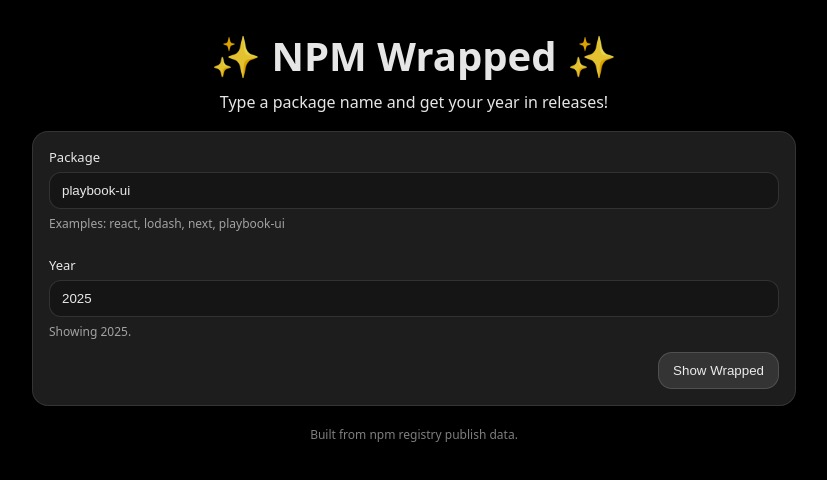
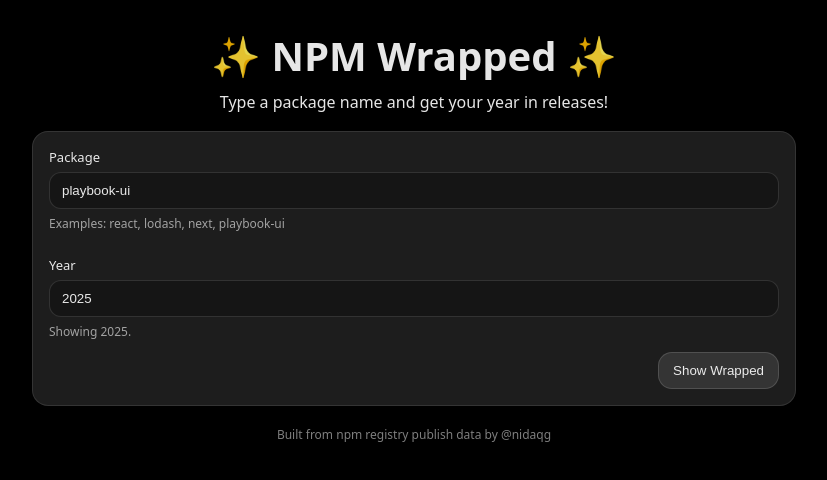
Before and after one commit to nidaqg/npm_wrapped, a React (Vite) app: page / in a window 1280 px wide. Shown: the top 480 px of the page, without its empty margins (226-1053 px from the left). Built offline with nearby package versions, Linux system fonts and the light colour scheme.

Commit message:
Copy edits

```diff
--- a/src/App.tsx
+++ b/src/App.tsx
@@ -198,7 +198,7 @@
       )}
 
       <footer className="footer">
-        <span>Built from npm registry publish data.</span>
+        <span>Built from npm registry publish data by @nidaqg</span>
       </footer>
     </div>
   );
```
Also changed, not shown: 2 other files (tests, documents, lock files or other folders).
